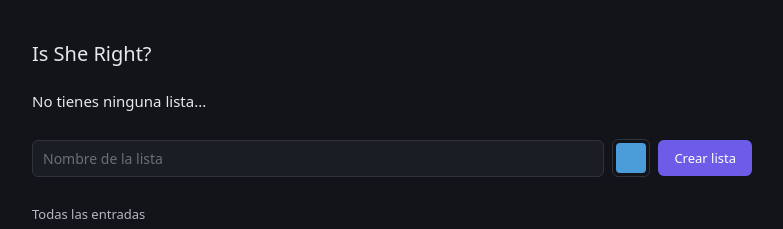
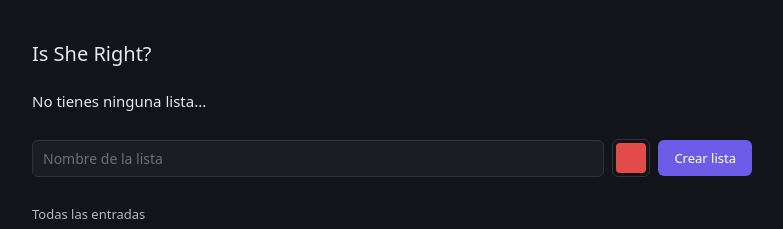
Before and after one commit to JuanAntonioVicente/is-she-right, a React (Vite) app: page / in a window 1280 px wide. Shown: the top 229 px of the page, without its empty margins (248-1031 px from the left). Built offline with nearby package versions, Linux system fonts and the light colour scheme.

Commit message:
Add random color for new lists

```diff
--- a/src/components/ListForm.jsx
+++ b/src/components/ListForm.jsx
@@ -1,15 +1,20 @@
 import { useState } from "react";
 import "./ListForm.css";
 
+const colores = ["#4A9DD9", "#E24B4A", "#5CB85C", "#EF9F27", "#9B59B6", "#1ABC9C", "#E91E63", "#F5C518"];
+function colorRandom() {
+    return colores[Math.floor(Math.random() * colores.length)];
+}
 function ListForm({ onCrear }) {
     const [nombre, setNombre] = useState("");
-    const [color, setColor] = useState("#4A9DD9");
+    const [color, setColor] = useState(colorRandom);
     function handleSubmit() {
         if (nombre.trim() === "") {
             return;
         }
         onCrear(nombre, color);
         setNombre("");
+        setColor(colorRandom);
     }
     return (
         <div className="list-form">
```
